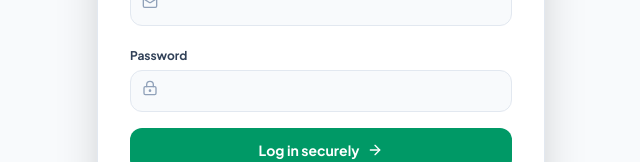
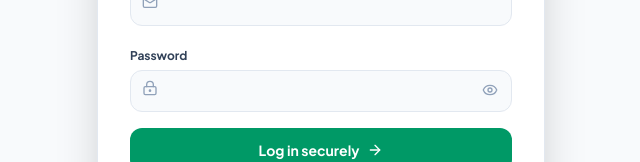
Before and after one commit to Shwetarawat061/nutri-sync-ai, a React (Vite) app: page / in a window 1280 px wide. Both pictures are taken after a click on the button "Get Today's Sync". Shown: the part 387-549 px from the top of the page, without its empty margins (319-959 px from the left). Built offline with nearby package versions, Linux system fonts and the light colour scheme.

Commit message:
feat: add password visibility toggle

```diff
--- a/client/src/components/auth/AuthScreen.tsx
+++ b/client/src/components/auth/AuthScreen.tsx
@@ -1,5 +1,5 @@
 import React, { useState } from "react";
-import { ArrowRight, LockKeyhole, Mail, User, AlertCircle } from "lucide-react";
+import { ArrowRight, LockKeyhole, Mail, User, AlertCircle, Eye, EyeOff } from "lucide-react";
 import { NutriSyncLogo } from "../brand/NutriSyncLogo";
 import { UserProfile } from "../../types";
 import { api } from "../../api";
@@ -14,6 +14,7 @@ export const AuthScreen: React.FC<AuthScreenProps> = ({ onAuthenticated, onBack
   const [name, setName] = useState("");
   const [email, setEmail] = useState("");
   const [password, setPassword] = useState("");
+  const [showPassword, setShowPassword] = useState(false);
   const [busy, setBusy] = useState(false);
   const [error, setError] = useState<string | null>(null);
 
@@ -94,7 +95,16 @@ export const AuthScreen: React.FC<AuthScreenProps> = ({ onAuthenticated, onBack
             <span className="text-xs font-bold text-slate-700 dark:text-slate-300">Password</span>
             <span className="relative block mt-1">
               <LockKeyhole className="absolute left-3 top-2.5 w-4 h-4 text-slate-400" />
-              <input type="password" required minLength={8} value={password} onChange={(e) => setPassword(e.target.value)} className="w-full pl-9 pr-3 py-2.5 rounded-xl border border-slate-200 dark:border-slate-700 bg-slate-50 dark:bg-slate-800 text-sm" />
+              <input type={showPassword ? "text" : "password"} required minLength={8} value={password} onChange={(e) => setPassword(e.target.value)} className="w-full pl-9 pr-10 py-2.5 rounded-xl border border-slate-200 dark:border-slate-700 bg-slate-50 dark:bg-slate-800 text-sm" />
+              <button
+                type="button"
+                onClick={() => setShowPassword((visible) => !visible)}
+                className="absolute right-2 top-1.5 p-1.5 text-slate-400 hover:text-slate-700 dark:hover:text-slate-200 cursor-pointer"
+                aria-label={showPassword ? "Hide password" : "Show password"}
+                title={showPassword ? "Hide password" : "Show password"}
+              >
+                {showPassword ? <EyeOff className="w-4 h-4" /> : <Eye className="w-4 h-4" />}
+              </button>
             </span>
             {mode === "register" && <span className="text-[10px] text-slate-400 mt-1 block">Use at least 8 characters.</span>}
           </label>
```
